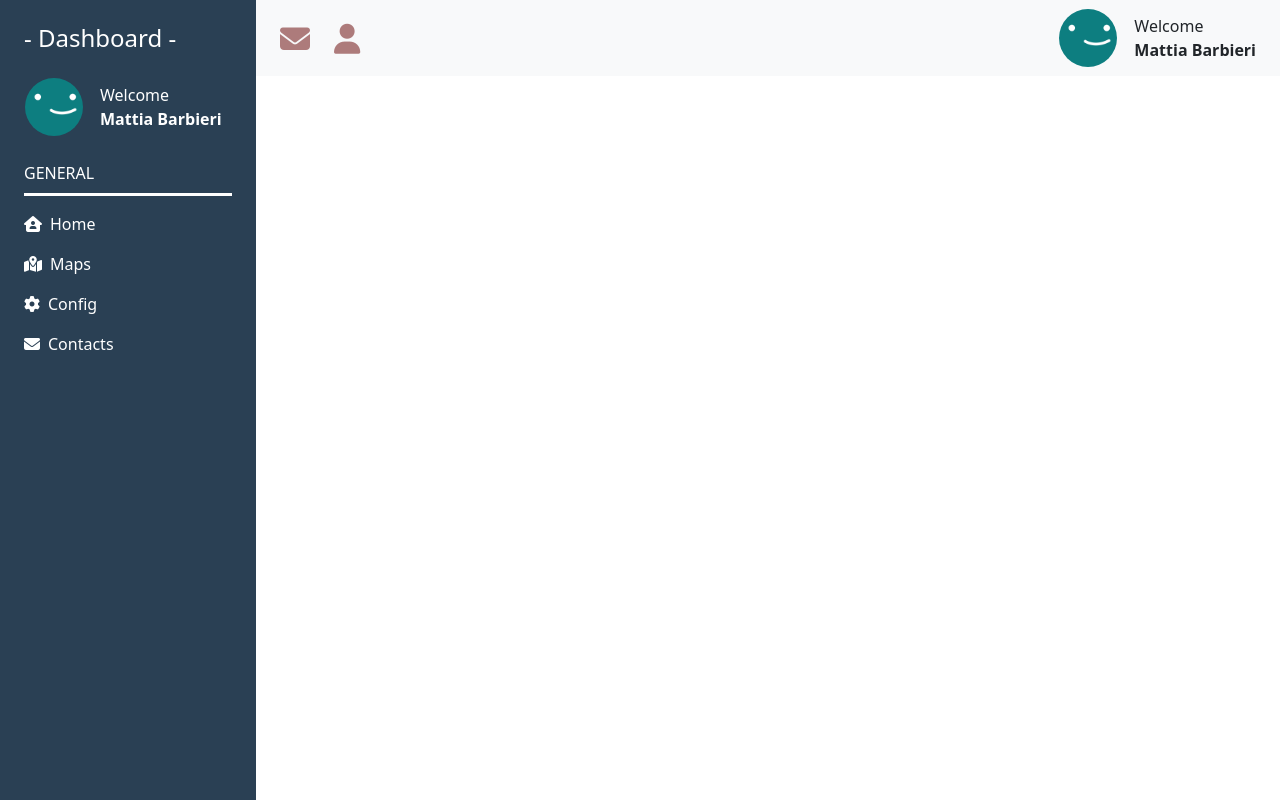
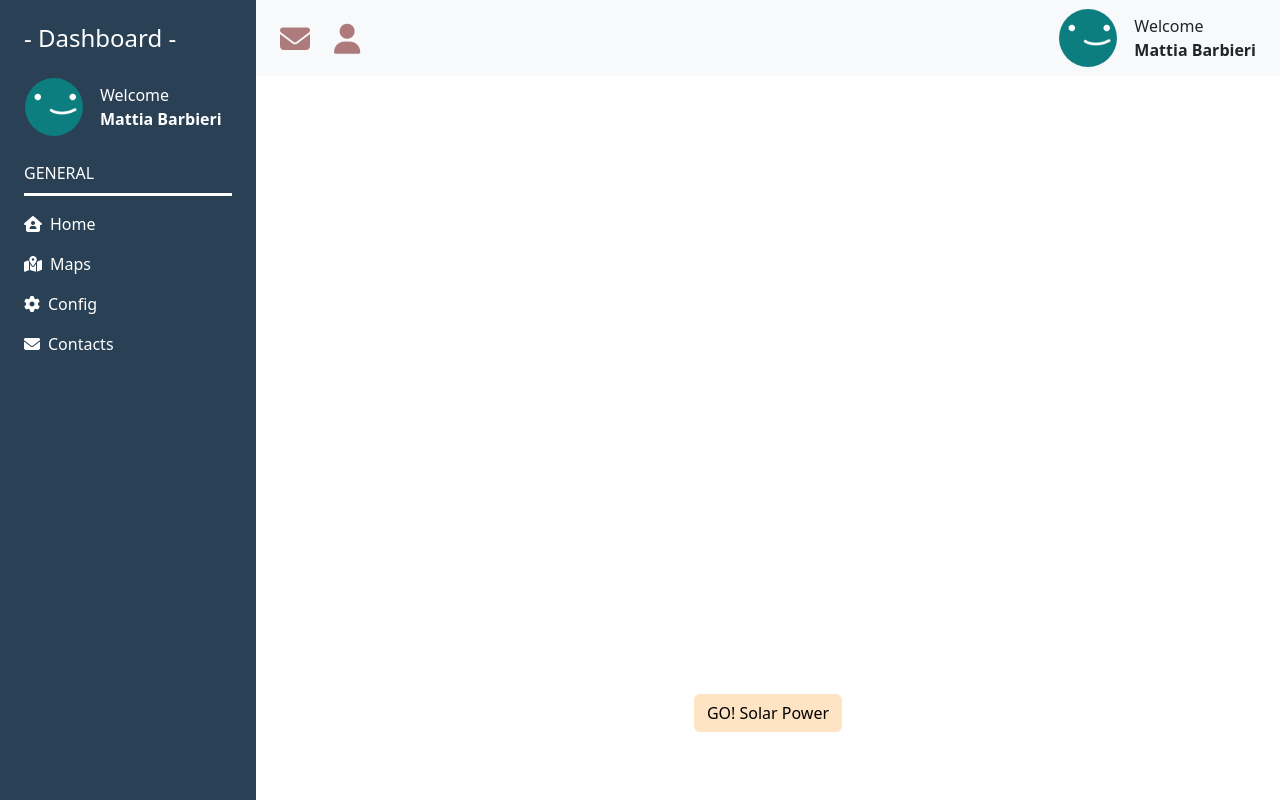
Before and after one commit to MaTtiaa01/vue-dashboard, a Vue app in the folder dashboard/: page / in a window 1280 px wide. Built offline with nearby package versions, Linux system fonts and the light colour scheme; no server answers.

Commit message:
add solar power chart

```diff
--- a/dashboard/src/components/MonthlyConnection.vue
+++ b/dashboard/src/components/MonthlyConnection.vue
@@ -82,15 +82,41 @@ export default {
                 }
             })
         },
+        solarChart() {
+            const data = []
+            for (let index = 0; index < this.store.solar_power.length; index++) {
+                const element = this.store.solar_power[index];
+                let num = index + 1
+                let huor = num.toString()
+                //console.log(element)
+                data.push({ x: huor, y: element })
+                //console.log(data);
+            }
+
+            new Chart(document.getElementById("solarChart"), {
+                type: "line",
+                data: {
+                    datasets: [{
+                        label: 'Solar Power',
+                        data: data,
+                        fill: false,
+                        borderColor: 'rgb(75, 192, 192)',
+                        tension: 0.1
+                    }]
+                }
+            })
+        },
         wait(fun) {
             setTimeout(fun, 3000)
         }
     },
     mounted() {
         store.getData()
+        store.getSolarPower()
         this.wait(this.newLineChart)
         this.wait(this.newDoughnutChart)
         this.wait(this.newBarChart)
+        //this.wait(this.solarChart)
     }
 }
 </script>
@@ -105,6 +131,23 @@ export default {
     <div class="container px-2 mb-5 d-flex justify-content-center">
         <canvas id="barChart"></canvas>
     </div>
+
+    <div class="solar_power">
+        <div class="play text-center">
+            <a class="btn " href="#" @click="this.solarChart()">GO! Solar Power</a>
+        </div>
+        <div class="container px-2 mb-5 d-flex justify-content-center">
+            <canvas id="solarChart"></canvas>
+        </div>
+
+    </div>
 </template>
 
-<style lang="scss" scoped></style>
+<style lang="scss" scoped>
+.solar_power {
+    a {
+        color: black;
+        background-color: bisque;
+    }
+}
+</style>
--- a/dashboard/src/store.js
+++ b/dashboard/src/store.js
@@ -5,16 +5,31 @@ export const store = reactive({
     devices: null,
     monthlyConnections: null,
     userAgeRange: null,
-    api_url: 'https://aff904b2-0df3-444b-91c7-76d17288c169.mock.pstmn.io/data',
+    solar_power: null,
+    data_api_url: 'https://aff904b2-0df3-444b-91c7-76d17288c169.mock.pstmn.io/data',
+    solar_api_url: 'https://04a0a445-cba2-4d9b-a96c-a86aa6db1e8b.mock.pstmn.io/solar',
     getData() {
         axios
-            .get(this.api_url)
+            .get(this.data_api_url)
             .then((response) => {
                 //console.log(response.data)
                 this.devices = response.data.Devices
                 this.monthlyConnections = response.data.MonthlyConnections
                 this.userAgeRange = response.data.UsersAgeRange
-                console.log(this.userAgeRange);
+                //console.log(this.userAgeRange);
+            })
+            .catch((error) => {
+                console.log(error.message)
+                this.error = error.message
+                this.loading = false
+            })
+    },
+    getSolarPower() {
+        axios
+            .get(this.solar_api_url)
+            .then((response) => {
+                //console.log(response.data)
+                this.solar_power = response.data
             })
             .catch((error) => {
                 console.log(error.message)
```
